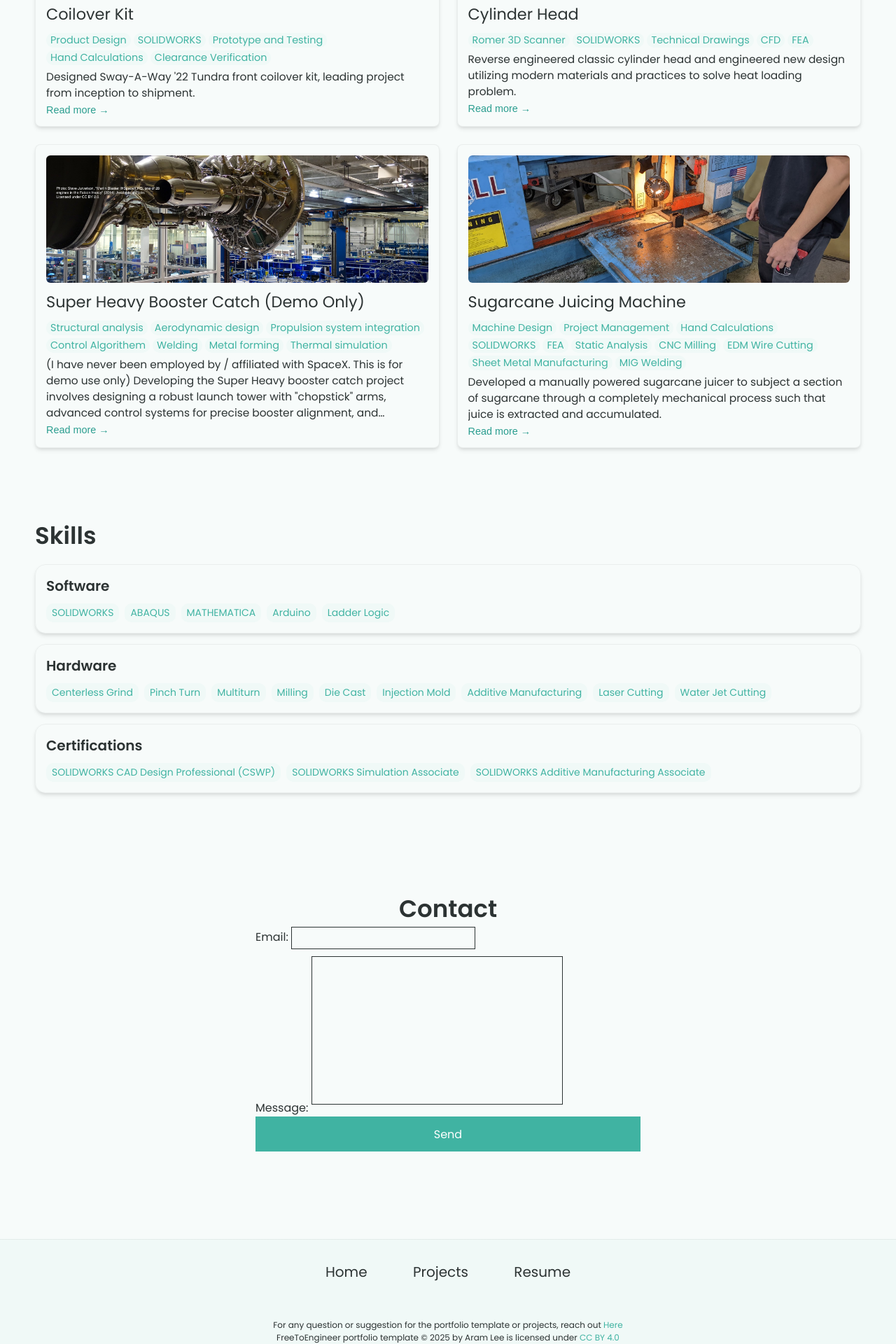
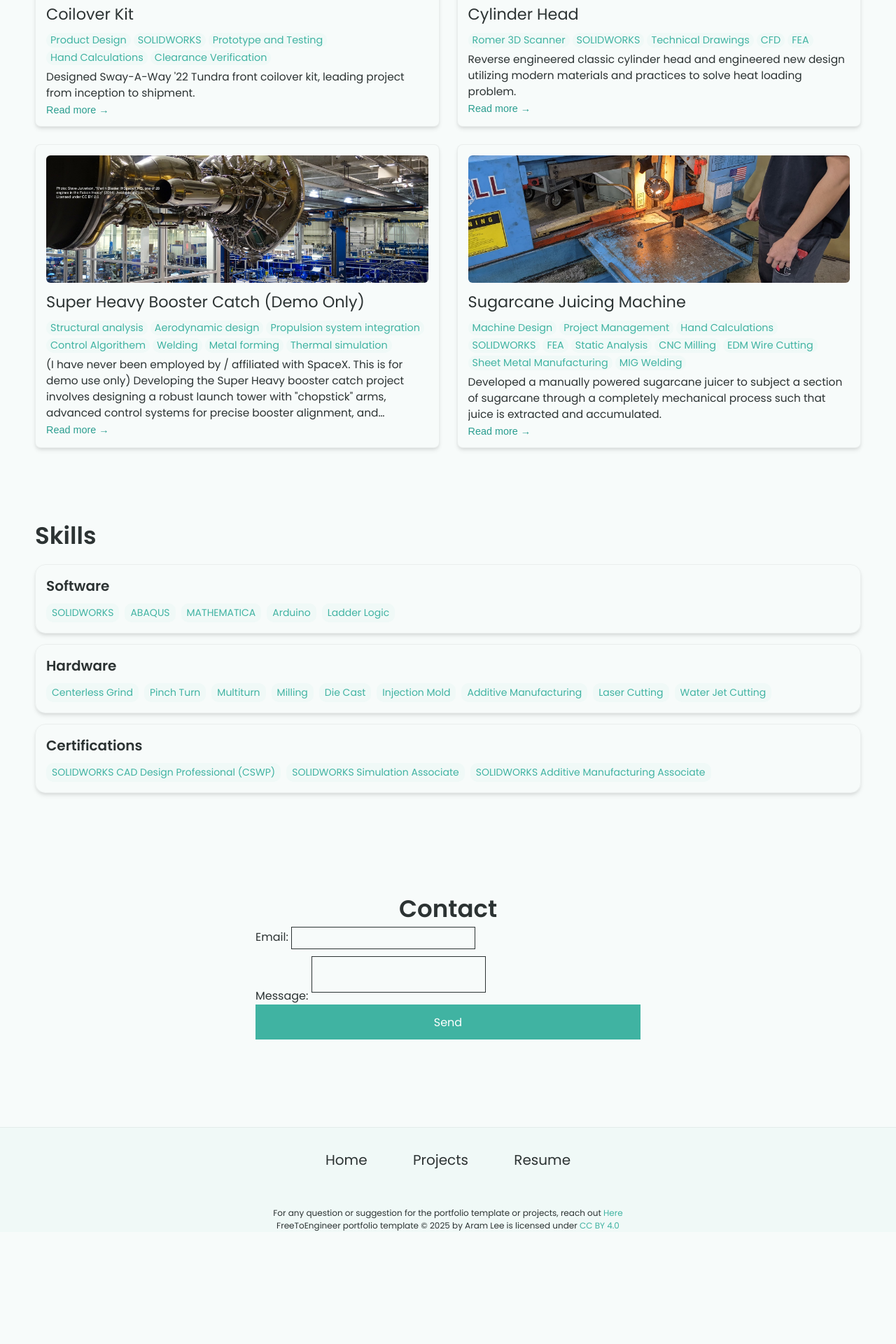
Before and after one commit to dylanengr/dylanengr.github.io, a Jekyll site: the page built from index.html, in a window 1280 px wide. Shown: the part 1299-3219 px from the top of the page at 70% size. Built offline with Jekyll 4.4.1, drawn with Linux system fonts in a browser that asks for light colours; after the commit the page ends 3059 px from its top, so only the background shows below that.

Commit message:
Update contact.html

```diff
--- a/_includes/contact.html
+++ b/_includes/contact.html
@@ -14,7 +14,7 @@
           </label>
           <label>
             Message:
-            <textarea cols = "30" rows="10" name="message"></textarea>
+            <textarea name="message"></textarea>
           </label>
           <!-- your other form fields go here -->
           <button type="submit">Send</button>
```
